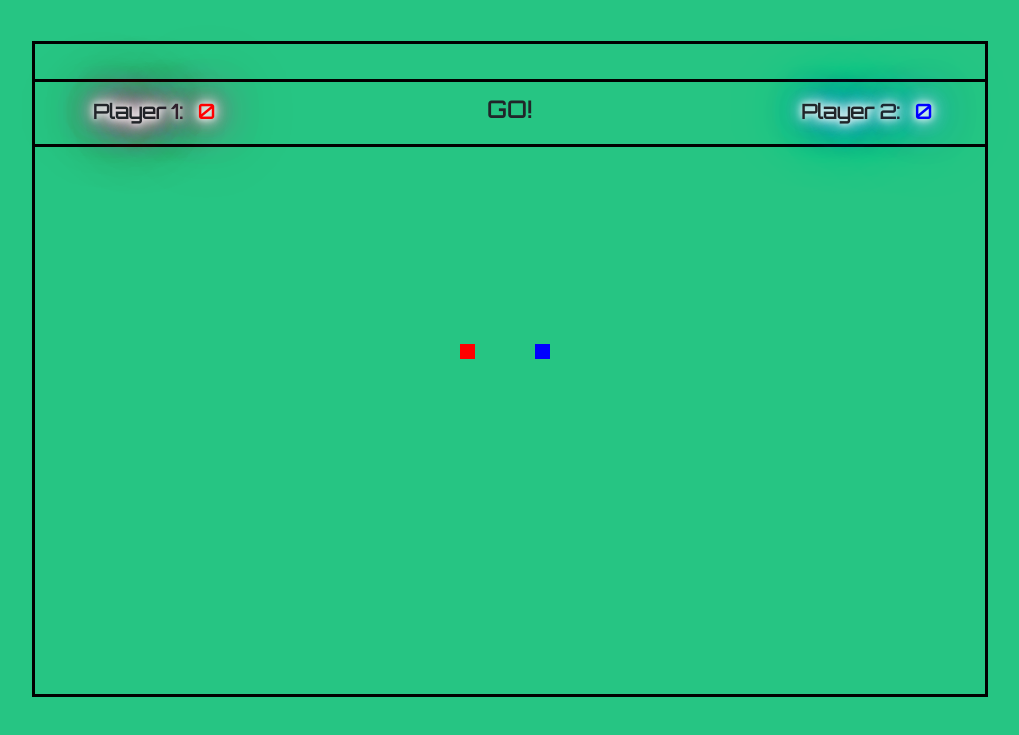
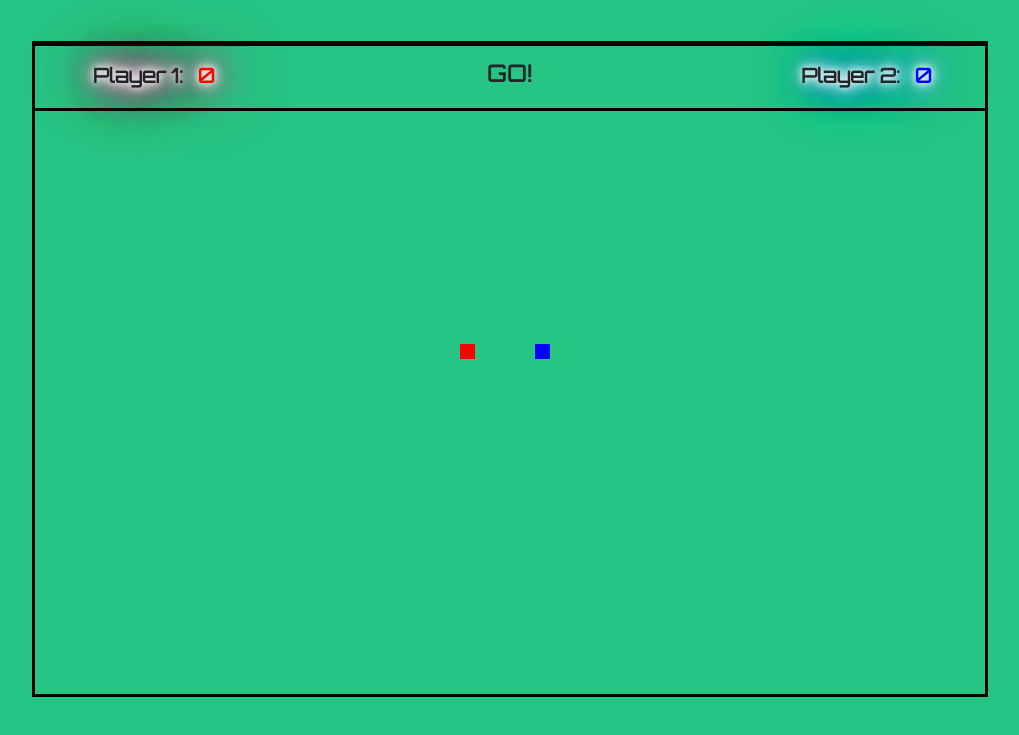
Before and after one commit to ironhackorgdeveloper/LightBikes, a plain HTML site: page game.html in a window 1280 px wide. Shown: the part 51-786 px from the top of the page, without its empty margins (130-1149 px from the left). Drawn offline with nearby package versions, Linux system fonts and the light colour scheme.

Commit message:
FIX: Margin issue.

```diff
--- a/css/styles.css
+++ b/css/styles.css
@@ -381,7 +381,7 @@ a:link{
 .score-container{
     width: 956px;
     border: 3px solid black;
-    margin-top: 82px;
+    margin-top: 46px;
 }
 
 .game-title{
```
